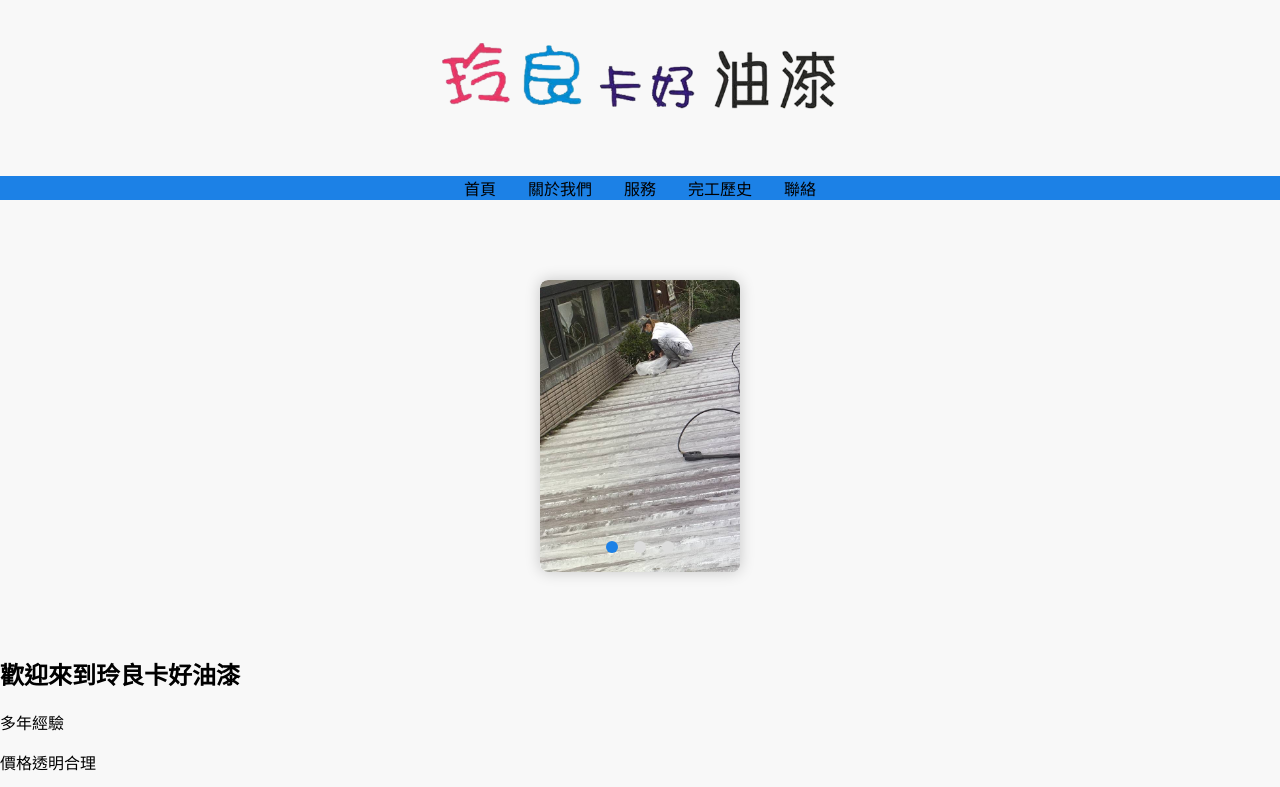
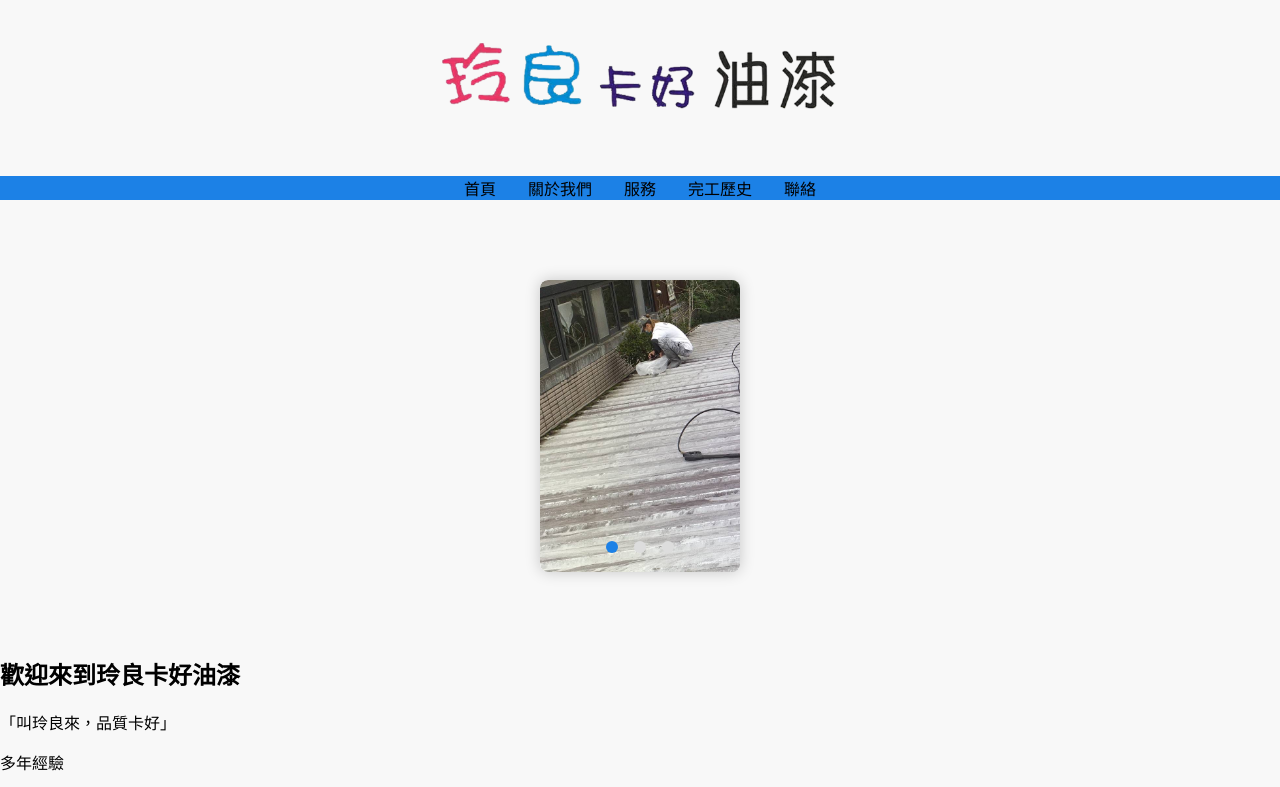
Before and after one commit to CIRA-huang/lingliang, a plain HTML site: page index.html in a window 1280 px wide. Shown: the top 787 px of the page. Drawn offline with Linux system fonts and the light colour scheme.

Commit message:
Update index.html

```diff
--- a/index.html
+++ b/index.html
@@ -44,6 +44,7 @@
 </section>
   </main>
     <h2>歡迎來到玲良卡好油漆</h2>
+<p>「叫玲良來，品質卡好」</p>
 <p>多年經驗</p>
 <p>價格透明合理</p>
 <p>專業團隊服務</p>
```
